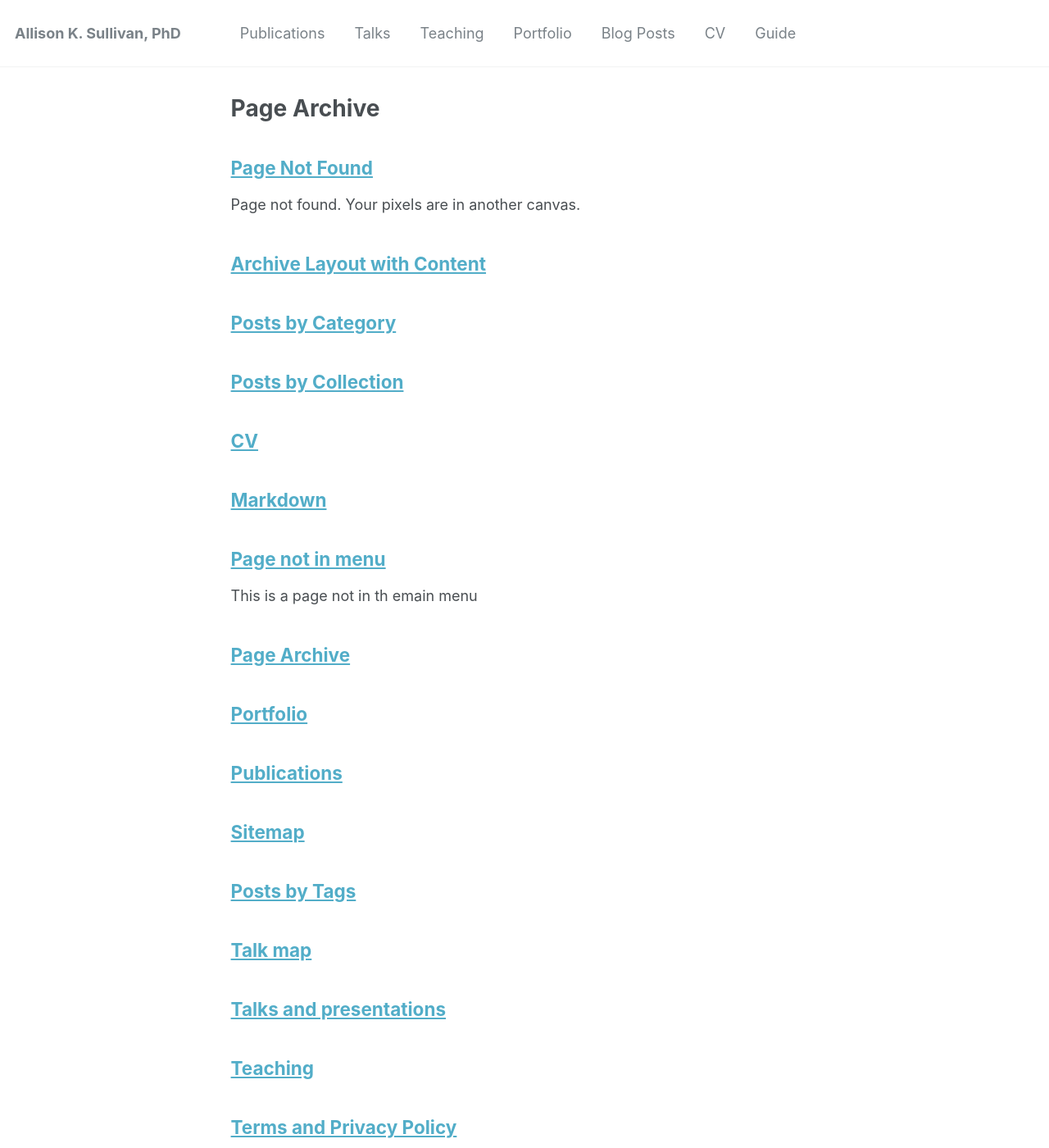
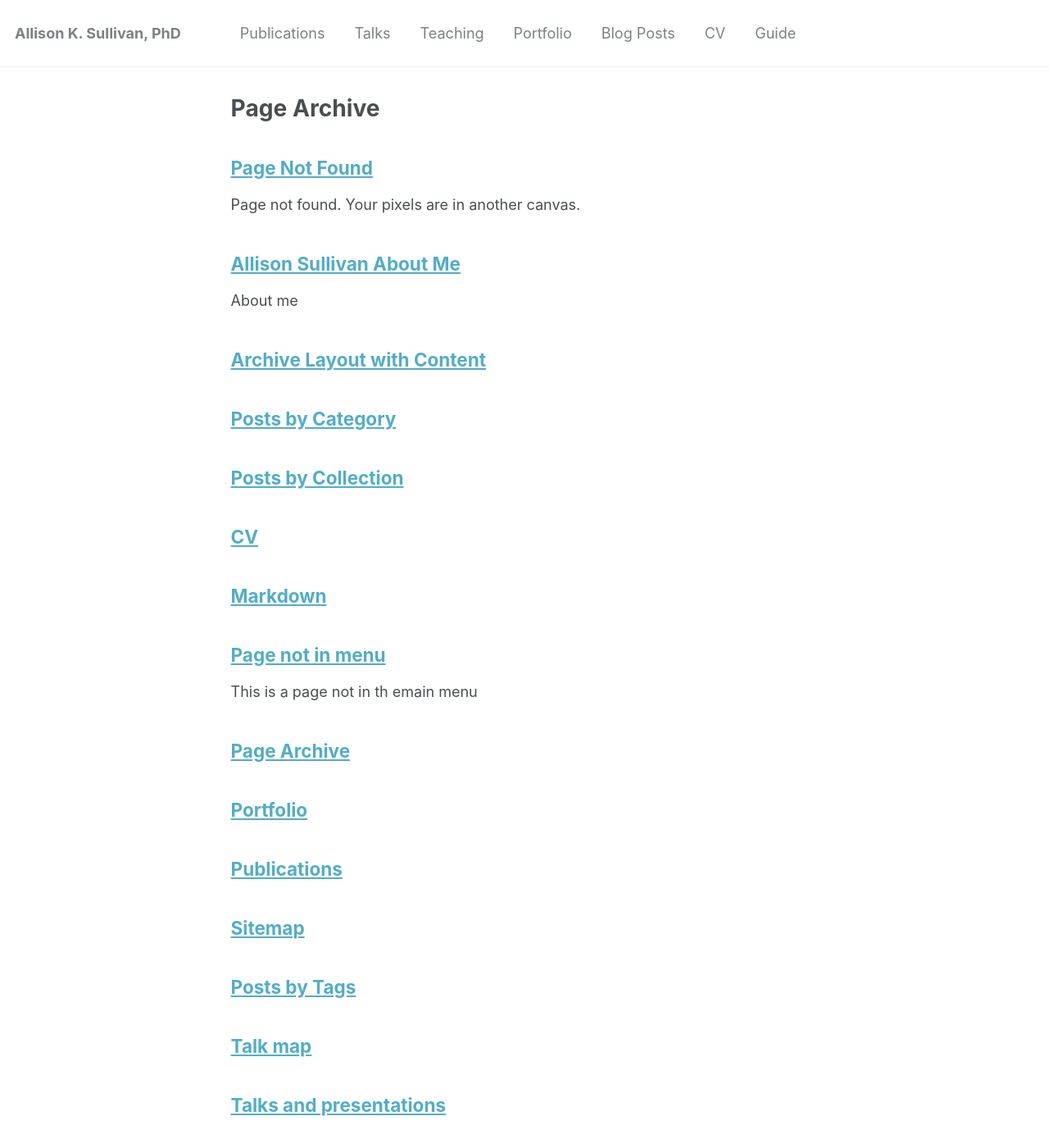
Before and after one commit to Allisonius/allisonius.github.io, a Jekyll site: the page built from _pages/page-archive.html, in a window 1280 px wide and 1400 px high. Shown: the whole window at 82% size. Built offline with Jekyll 4.4.1, drawn with Linux system fonts in a browser that asks for light colours.

Commit message:
Update about.md

```diff
--- a/_pages/about.md
+++ b/_pages/about.md
@@ -1,3 +1,12 @@
+---
+permalink: /
+title: "Allison Sullivan About Me"
+excerpt: "About me"
+author_profile: true
+redirect_from:
+  - /about/
+  - /about.html
+---
 
 ### About me
 
```
